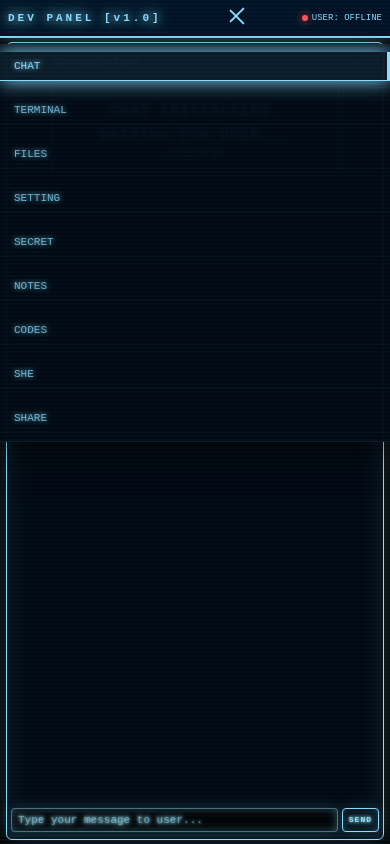
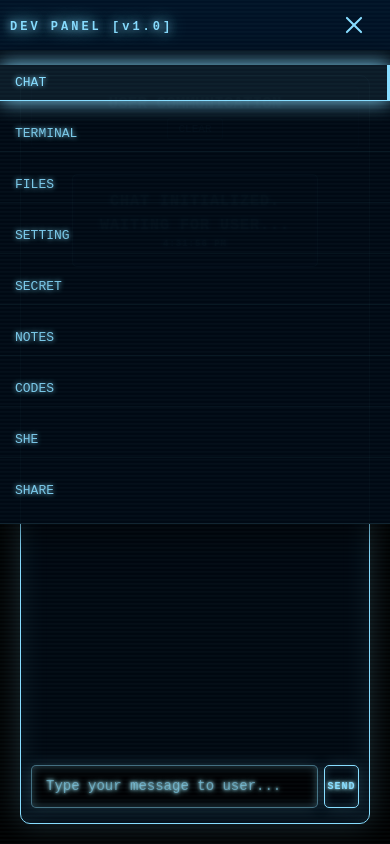
Before and after one commit to Pary13891213/Rainy_site, a website: page HTML/dev.html in a window 390 px wide. Both pictures are taken after a click on the button "Toggle menu". Drawn offline with nearby package versions, Linux system fonts and the light colour scheme; no server answers.

Commit message:
Fix dev panel mobile responsive based on main.css

```diff
--- a/CSS/dev.css
+++ b/CSS/dev.css
@@ -832,16 +832,251 @@ input:checked + .toggle-slider:before {
     transform: translateY(-7px) rotate(-45deg);
 }
 
-/* ============================================================
-   MOBILE RESPONSIVE (اصلاح شده برای ارتفاع کمتر)
-   ============================================================ */
+/* ========================================
+   Mobile Responsive for Dev Panel
+   (Based on main.css responsive design)
+   ======================================== */
+@media (max-width: 480px) {
+    body {
+        font-size: 14px;
+    }
+
+    /* --- Top Menu & Hamburger --- */
+    .top-menu {
+        justify-content: space-between;
+        align-items: center;
+        padding: 8px 15px;
+        gap: 0;
+        border-bottom: 1px solid rgba(136, 221, 255, 0.1);
+        position: relative;
+        height: 60px;
+    }
+
+    .menu-title {
+        font-size: 14px;
+        order: 1;
+        flex-shrink: 0;
+    }
+
+    .hamburger-menu {
+        display: block;
+        order: 2;
+        background: none;
+        border: none;
+        cursor: pointer;
+        padding: 5px;
+        position: relative;
+        z-index: 1001;
+        margin: 0 10px;
+    }
+
+    .hamburger-menu span {
+        display: block;
+        width: 22px;
+        height: 2px;
+        background-color: #88ddff;
+        margin-bottom: 4px;
+        border-radius: 2px;
+        transition: all 0.3s ease-in-out;
+    }
+
+    .hamburger-menu.active span:nth-child(1) {
+        transform: translateY(6px) rotate(45deg);
+    }
+    .hamburger-menu.active span:nth-child(2) {
+        opacity: 0;
+    }
+    .hamburger-menu.active span:nth-child(3) {
+        transform: translateY(-6px) rotate(-45deg);
+    }
+
+    /* --- Menu Links (Hamburger Dropdown) --- */
+    .menu-links {
+        display: none;
+        flex-direction: column;
+        position: absolute;
+        top: 60px;
+        left: 0;
+        width: 100%;
+        background: rgba(0, 10, 20, 0.98);
+        backdrop-filter: blur(10px);
+        padding: 15px 0;
+        z-index: 1000;
+        max-height: calc(100vh - 60px);
+        overflow-y: auto;
+        border-bottom: 1px solid rgba(136, 221, 255, 0.1);
+        box-shadow: 0 10px 30px rgba(0, 0, 0, 0.5);
+    }
+
+    .menu-links.active {
+        display: flex;
+    }
+
+    .menu-link {
+        font-size: 13px;
+        padding: 10px 15px;
+        width: 100%;
+        text-align: left;
+        border-radius: 0;
+        border: none;
+        border-bottom: 1px solid rgba(136, 221, 255, 0.05);
+        opacity: 0.9;
+        color: #88ddff;
+    }
+
+    .menu-link.active {
+        background-color: rgba(136, 221, 255, 0.08);
+        opacity: 1;
+        border-right: 3px solid #88ddff;
+    }
+
+    .menu-link:last-child {
+        border-bottom: none;
+    }
+
+    .user-status {
+        display: none;
+        order: 3;
+    }
+
+    /* --- Chat Header --- */
+    .chat-header {
+        padding: 8px 12px;
+        margin-bottom: 15px;
+        flex-direction: column;
+        gap: 5px;
+        text-align: center;
+    }
+
+    .chat-title {
+        font-size: 16px;
+    }
+
+    .action-btn {
+        font-size: 11px;
+        padding: 4px 10px;
+    }
+
+    /* --- Chat Container --- */
+    .chat-container {
+        padding: 10px;
+    }
+
+    .messages-box {
+        padding: 10px;
+        gap: 10px;
+    }
+
+    .message {
+        max-width: 95%;
+        padding: 10px 14px;
+        font-size: 14px;
+        line-height: 1.4;
+    }
+
+    .message-header {
+        font-size: 9px;
+    }
+
+    .message-content {
+        font-size: 14px;
+    }
+
+    .message-time-bottom {
+        font-size: 9px;
+    }
+
+    /* --- Input Area --- */
+    .message-input-area {
+        gap: 6px;
+        padding: 10px 0 5px 0;
+    }
+
+    .message-input {
+        font-size: 14px;
+        padding: 10px 14px;
+        min-height: 38px;
+    }
+
+    .send-btn {
+        padding: 0 5px;
+        font-size: 10px;
+        width: 35px;
+        display: inline-flex;
+        align-items: center;
+        justify-content: center;
+        min-height: 38px;
+    }
+
+    /* --- Settings --- */
+    .settings-body {
+        padding: 20px;
+    }
+
+    .setting-item {
+        padding: 12px 10px;
+        font-size: 14px;
+        flex-wrap: wrap;
+        gap: 6px;
+    }
+
+    .theme-buttons {
+        gap: 6px;
+        flex-wrap: wrap;
+    }
+
+    .theme-btn {
+        padding: 6px 12px;
+        font-size: 11px;
+    }
+
+    /* --- Terminal --- */
+    .terminal-container {
+        margin: 10px auto;
+        max-width: 100%;
+    }
+
+    .terminal-header {
+        padding: 8px 12px;
+        font-size: 12px;
+    }
+
+    .terminal-output {
+        padding: 10px;
+        font-size: 14px;
+    }
+
+    .terminal-input-area {
+        padding: 6px 10px;
+        flex-wrap: wrap;
+        gap: 4px;
+    }
+
+    .terminal-input {
+        font-size: 13px;
+        min-height: 34px;
+    }
+
+    .terminal-send-btn {
+        padding: 4px 10px;
+        font-size: 12px;
+        min-height: 34px;
+    }
+
+    /* --- System Dialog --- */
+    .system-dialog {
+        width: 90%;
+        padding: 20px 25px;
+    }
+}
+
+/* --- Tablet & Small Mobile Adjustments --- */
 @media (max-width: 768px) {
-    /* ===== منو ===== */
     .top-menu {
-        padding: 6px 12px;
-        height: 44px;
-        min-height: 44px;
+        padding: 10px 15px;
         flex-wrap: nowrap;
+        height: 55px;
+        min-height: 55px;
     }
 
     .menu-title {
@@ -854,48 +1089,9 @@ input:checked + .toggle-slider:before {
         order: 2;
     }
 
-    .hamburger-menu span {
-        width: 20px;
-        height: 2px;
-        margin-bottom: 4px;
-    }
-
     .menu-links {
-        display: none;
-        flex-direction: column;
-        position: absolute;
-        top: 44px;
-        left: 0;
-        width: 100%;
-        background: rgba(0, 10, 20, 0.98);
-        backdrop-filter: blur(10px);
-        padding: 8px 0;
-        z-index: 1000;
-        max-height: calc(100vh - 44px);
-        overflow-y: auto;
-        border-bottom: 1px solid rgba(136, 221, 255, 0.1);
-        box-shadow: 0 10px 30px rgba(0, 0, 0, 0.5);
-    }
-
-    .menu-links.active {
-        display: flex;
-    }
-
-    .menu-link {
-        font-size: 12px;
-        padding: 10px 18px;
-        width: 100%;
-        text-align: left;
-        border-radius: 0;
-        border: none;
-        border-bottom: 1px solid rgba(136, 221, 255, 0.05);
-        opacity: 0.8;
-    }
-
-    .menu-link.active {
-        opacity: 1;
-        background: rgba(136, 221, 255, 0.08);
-        border-right: 3px solid #88ddff;
+        top: 55px;
+        max-height: calc(100vh - 55px);
     }
 
     .user-status {
@@ -903,213 +1099,31 @@ input:checked + .toggle-slider:before {
         gap: 4px;
         order: 3;
         flex-shrink: 0;
+        display: flex;
     }
 
     .status-indicator {
         width: 7px;
         height: 7px;
     }
+}
 
-    /* ===== تب‌ها و چت ===== */
-    .tabs-container {
-        height: calc(100dvh - 44px);
-        min-height: calc(100dvh - 44px);
-        padding: 0;
+@media (max-width: 480px) {
+    .top-menu {
+        height: 50px;
+        padding: 6px 10px;
     }
 
-    .tab.active {
-        padding: 4px 6px;
-    }
-
-    .chat-container {
-        padding: 4px;
-        border-radius: 6px;
-        border-width: 1px;
-    }
-
-    .chat-header {
-        padding: 4px 8px;
-        margin-bottom: 4px;
-        flex-direction: row;
-        border-radius: 4px;
-    }
-
-    .chat-title {
-        font-size: 11px;
-    }
-
-    .action-btn {
-        font-size: 9px;
-        padding: 2px 8px;
-    }
-
-    .messages-box {
-        padding: 4px;
-        gap: 4px;
-        max-height: calc(100dvh - 120px);
-        min-height: calc(100dvh - 140px);
-    }
-
-    .message {
-        max-width: 92%;
-        padding: 4px 8px;
-        font-size: 12px;
-        border-radius: 4px;
-        box-shadow: 0 1px 3px rgba(0, 0, 0, 0.5);
-    }
-
-    .message-header {
-        font-size: 8px;
-        margin-bottom: 1px;
-    }
-
-    .message-content {
+    .menu-title {
         font-size: 12px;
     }
 
-    .message-time-bottom {
-        font-size: 8px;
-    }
-
-    .message-input-area {
-        padding: 3px 0;
-        gap: 4px;
-    }
-
-    .message-input {
-        min-height: 28px;
-        max-height: 50px;
-        font-size: 12px;
-        padding: 4px 8px;
-        border-radius: 4px;
-    }
-
-    .send-btn {
-        min-height: 28px;
-        min-width: 38px;
-        font-size: 9px;
-        padding: 0 8px;
-        border-radius: 4px;
-    }
-
-    /* ===== تنظیمات ===== */
-    .settings-body {
-        padding: 6px;
-    }
-
-    .setting-item {
-        padding: 6px 8px;
-        font-size: 11px;
-        flex-wrap: wrap;
-        gap: 4px;
-    }
-
-    .theme-btn {
-        padding: 3px 6px;
-        font-size: 9px;
-    }
-
-    /* ===== ترمینال ===== */
-    .terminal-container {
-        margin: 4px;
-        border-radius: 6px;
-    }
-
-    .terminal-header {
-        padding: 4px 10px;
-        font-size: 11px;
-    }
-
-    .terminal-output {
-        font-size: 11px;
-        padding: 4px;
-    }
-
-    .terminal-input-area {
-        padding: 4px 8px;
-        flex-wrap: wrap;
-        gap: 4px;
-    }
-
-    .terminal-input {
-        font-size: 11px;
-        min-height: 26px;
-    }
-
-    .terminal-send-btn {
-        font-size: 10px;
-        padding: 2px 8px;
-        min-height: 26px;
-    }
-}
-
-/* ============================================================
-   MOBILE SMALL (up to 480px)
-   ============================================================ */
-@media (max-width: 480px) {
-    .top-menu {
-        padding: 4px 8px;
-        height: 38px;
-        min-height: 38px;
-    }
-
-    .menu-title {
-        font-size: 11px;
-    }
-
-    .menu-link {
-        font-size: 11px;
-        padding: 8px 14px;
-    }
-
-    .tabs-container {
-        height: calc(100dvh - 38px);
-        min-height: calc(100dvh - 38px);
-    }
-
-    .messages-box {
-        max-height: calc(100dvh - 105px);
-        min-height: calc(100dvh - 125px);
-    }
-
-    .message {
-        font-size: 11px;
-        padding: 3px 6px;
-    }
-
-    .message-content {
-        font-size: 11px;
-    }
-
-    .message-input {
-        font-size: 11px;
-        min-height: 24px;
-        padding: 3px 6px;
-    }
-
-    .send-btn {
-        min-height: 24px;
-        min-width: 32px;
-        font-size: 8px;
-        padding: 0 6px;
-    }
-
-    .setting-item {
-        font-size: 10px;
-        padding: 4px 6px;
-    }
-
-    .theme-btn {
-        font-size: 8px;
-        padding: 2px 5px;
+    .menu-links {
+        top: 50px;
+        max-height: calc(100vh - 50px);
     }
 
     .user-status {
-        font-size: 9px;
-    }
-
-    .status-indicator {
-        width: 6px;
-        height: 6px;
+        display: none;
     }
 }
```
